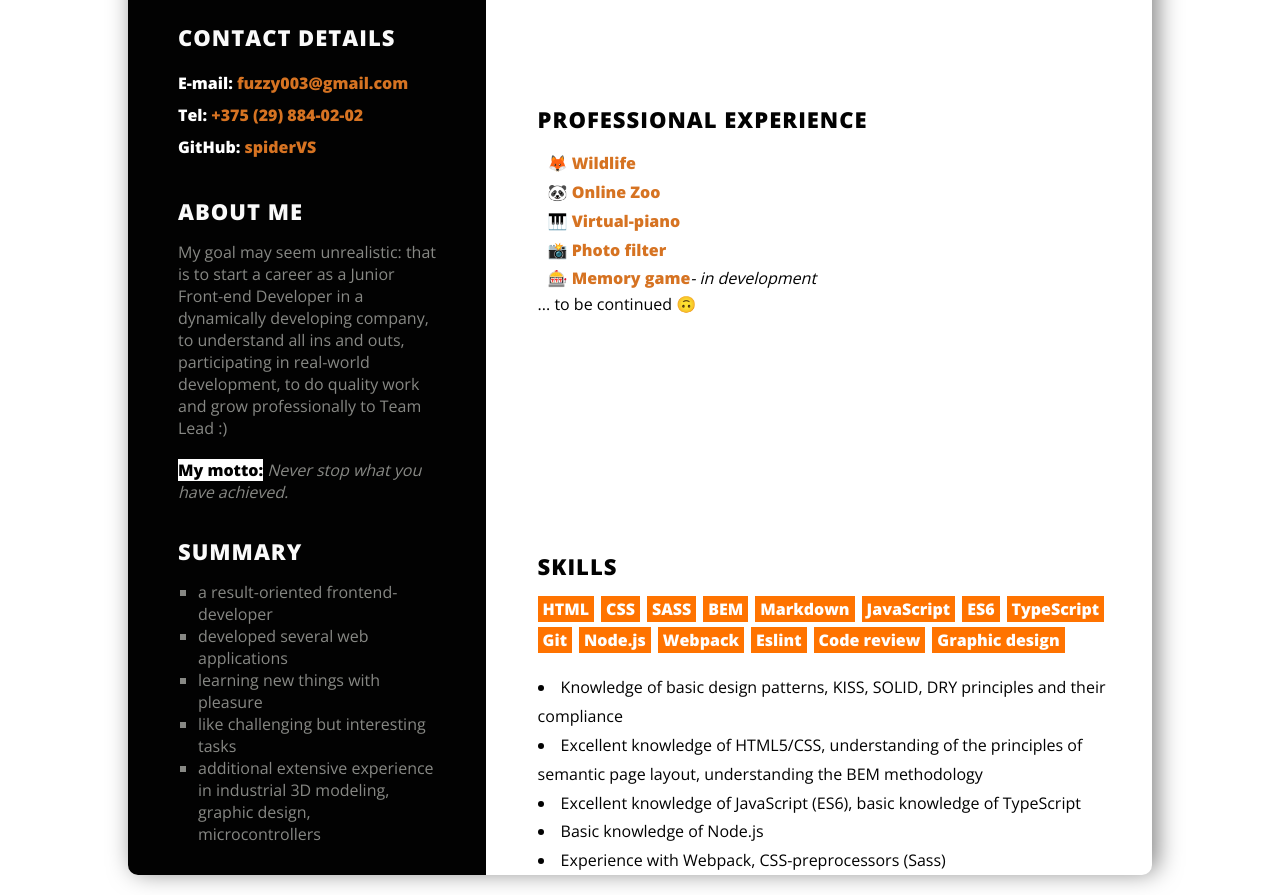
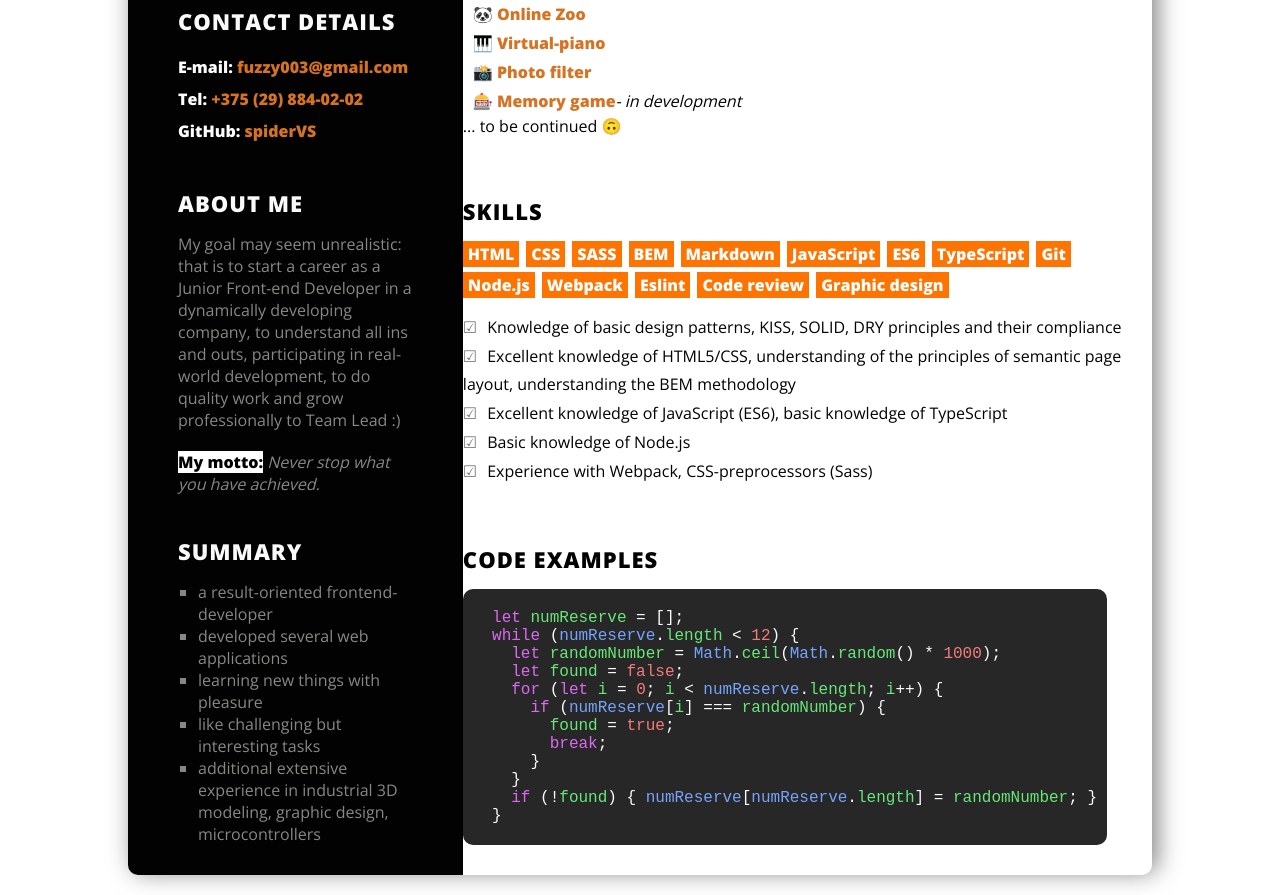
Before and after one commit to spiderVS/rsschool-cv, a plain HTML site: page index.html in a window 1280 px wide. Shown: the part 395-1290 px from the top of the page. Drawn offline with nearby package versions, Linux system fonts and the light colour scheme.

Commit message:
feat: add code-examples section

```diff
--- a/css/style.css
+++ b/css/style.css
@@ -91,7 +91,7 @@ mark {
 .right-col {
   position: relative;
   flex-basis: 60%;
-  padding-top: 50px;
+  padding: 50px 25px 30px 0;
   display: flex;
   flex-direction: column;
   justify-content: space-between;
@@ -155,10 +155,41 @@ mark {
 }
 
 .skills-list {
-  margin-top: 15px;
+  margin-top: 10px;
 }
 
 .skills-list > li {
   line-height: 1.8;
-  list-style: inside;
+  /* list-style: inside; */
 }
+
+.skills-list > li:before {
+  color: #797979;
+  content: "☑";
+  padding-right: 10px;
+ }
+
+.code-box {
+  font-size: 16px;
+  margin: 0 20px 0 0;
+  padding: 20px 10px;
+  background-color: #272727;
+  color: #fafafa;
+  border-radius: 10px;
+}
+
+.violet {
+  color: #db69f1;
+}
+
+.blue {
+  color: #76a4fa;
+}
+
+.green {
+  color: #67e778;
+}
+
+.red {
+  color: #f77a7a;
+}
--- a/index.html
+++ b/index.html
@@ -103,6 +103,24 @@
             </ul>
           </section>
 
+          <section class="code-examples">
+            <h3 class="heading-section">Code examples</h3>
+            <div class="code-box">
+              <pre><code>  <span class="violet">let</span> <span class="green">numReserve</span> = [];
+  <span class="violet">while</span> (<span class="blue">numReserve</span>.<span class="green">length</span> &lt; <span class="red">12</span>) {
+    <span class="violet">let</span> <span class="green">randomNumber</span> = <span class="blue">Math</span>.<span class="green">ceil</span>(<span class="blue">Math</span>.<span class="green">random</span>() * <span class="red">1000</span>);
+    <span class="violet">let</span> <span class="green">found</span> = <span class="red">false</span>;
+    <span class="violet">for</span> (<span class="violet">let</span> <span class="green">i</span> = <span class="red">0</span>; <span class="green">i</span> &lt; <span class="blue">numReserve</span>.<span class="green">length</span>; <span class="green">i</span>++) {
+      <span class="violet">if</span> (<span class="blue">numReserve</span>[<span class="green">i</span>] === <span class="green">randomNumber</span>) {
+        <span class="green">found</span> = <span class="red">true</span>;
+        <span class="violet">break</span>;
+      }
+    }
+    <span class="violet">if</span> (!<span class="green">found</span>) { <span class="blue">numReserve</span>[<span class="blue">numReserve</span>.<span class="green">length</span>] =&shy; <span class="green">randomNumber</span>; }
+  }</code></pre>
+            </div>
+          </section>
+
         </div>
 
       </main>
```
